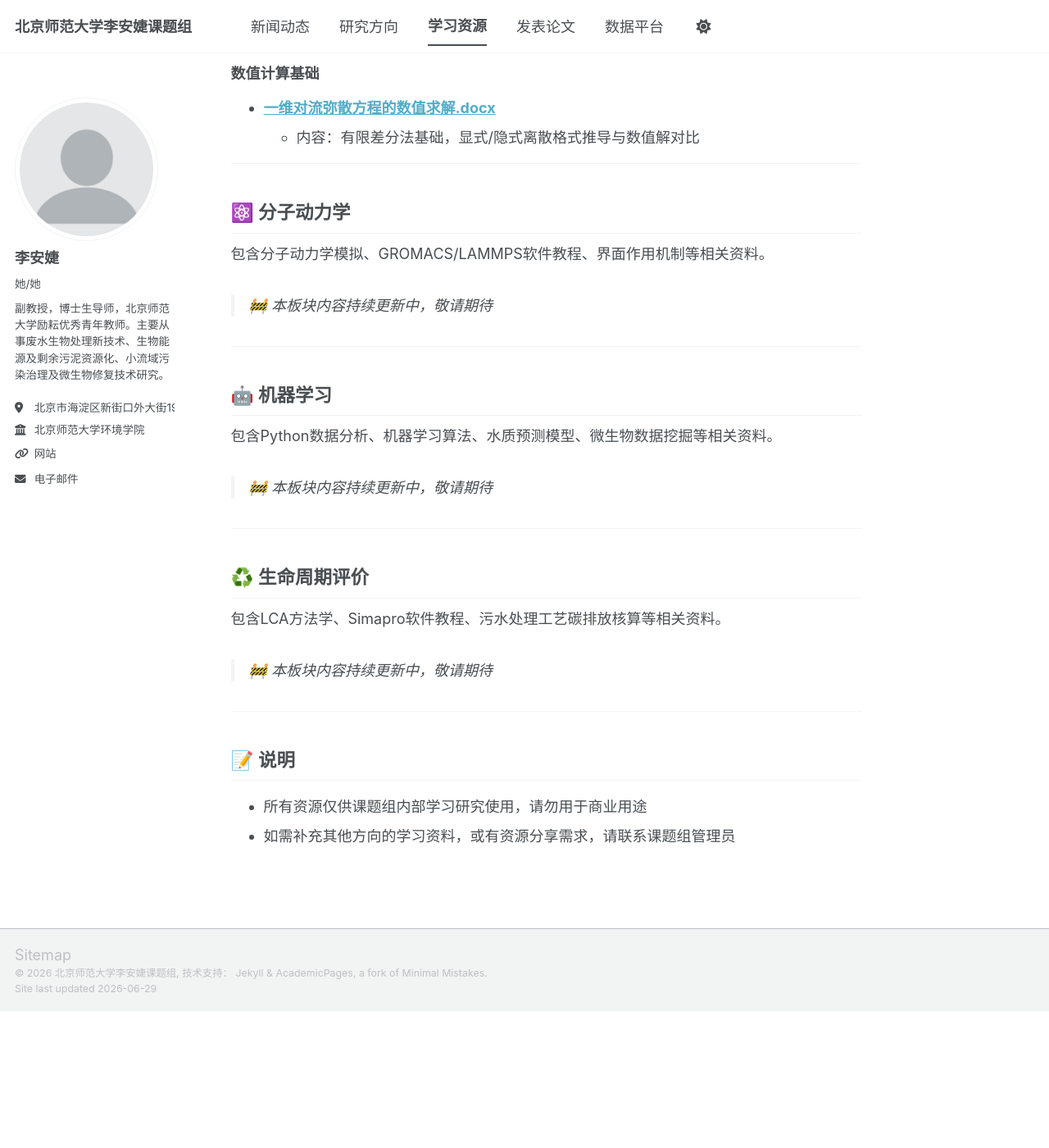
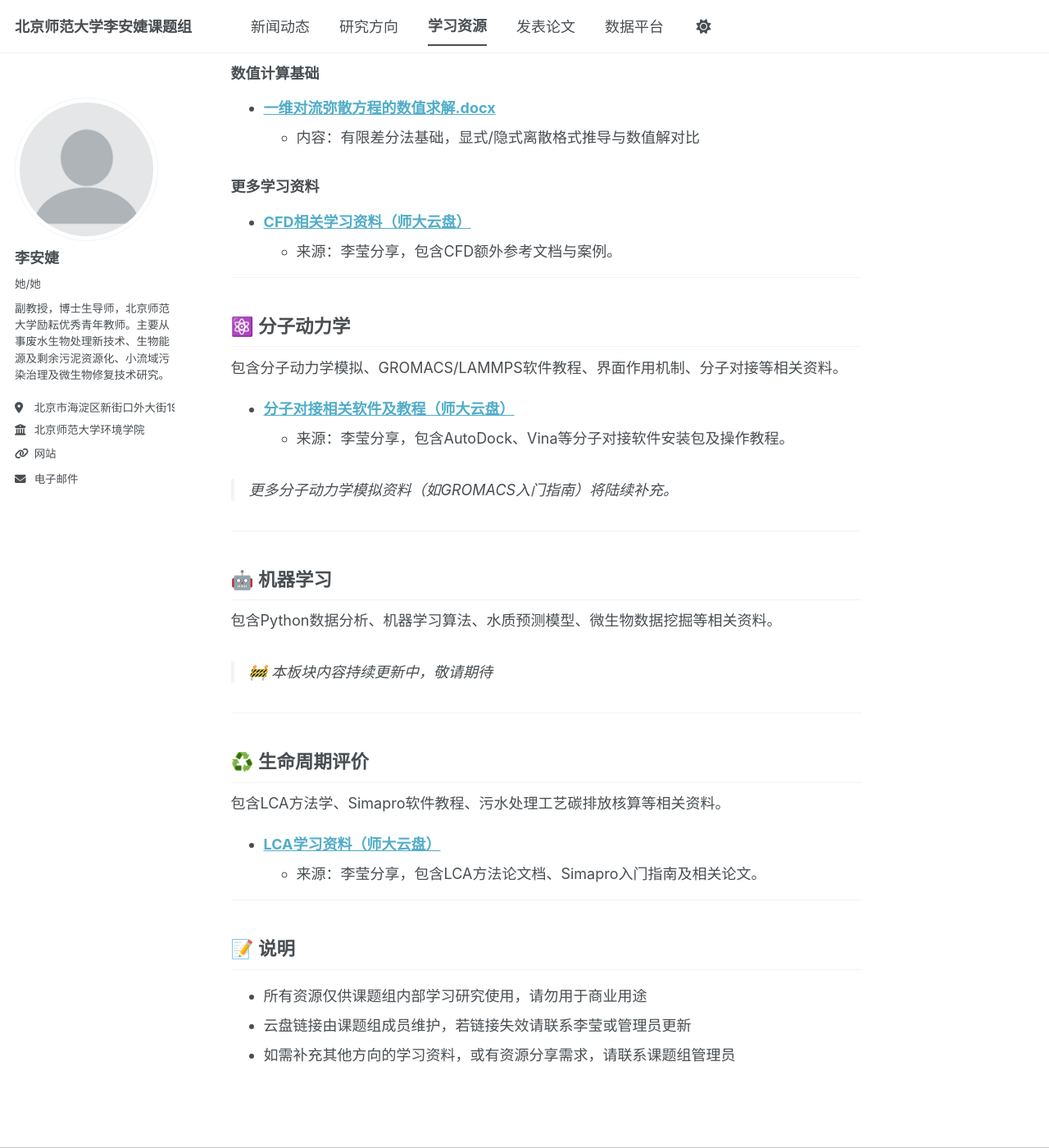
Before and after one commit to zhangwenqi111/zhangwenqi111.github.io, a Jekyll site: the page built from _pages/resources.md, in a window 1280 px wide and 1400 px high, scrolled down 1104 px. Shown: the whole window at 82% size. Built offline with Jekyll 4.4.1, drawn with Linux system fonts in a browser that asks for light colours; a script bundle is joined from its source files by our own code; library files that are not in the unit come from our copies; before the commit the page ends 2337 px from its top, so only the background shows below that.

Commit message:
Update resources.md

```diff
--- a/_pages/resources.md
+++ b/_pages/resources.md
@@ -39,12 +39,19 @@ classes: wide
 - **[一维对流弥散方程的数值求解.docx](/assets/files/数值计算方法原理介绍/一维对流弥散方程的数值求解.docx)**
   - 内容：有限差分法基础，显式/隐式离散格式推导与数值解对比
 
+### 更多学习资料
+- **[CFD相关学习资料（师大云盘）](https://pan.bnu.edu.cn/l/z19hYD)**
+  - 来源：李莹分享，包含CFD额外参考文档与案例。
+
 ---
 
 ## ⚛️ 分子动力学 {#molecular-dynamics}
-包含分子动力学模拟、GROMACS/LAMMPS软件教程、界面作用机制等相关资料。
+包含分子动力学模拟、GROMACS/LAMMPS软件教程、界面作用机制、分子对接等相关资料。
 
-> 🚧 本板块内容持续更新中，敬请期待
+- **[分子对接相关软件及教程（师大云盘）](https://pan.bnu.edu.cn/l/V1IfPP)**
+  - 来源：李莹分享，包含AutoDock、Vina等分子对接软件安装包及操作教程。
+
+> 更多分子动力学模拟资料（如GROMACS入门指南）将陆续补充。
 
 ---
 
@@ -58,36 +65,12 @@ classes: wide
 ## ♻️ 生命周期评价 {#lca}
 包含LCA方法学、Simapro软件教程、污水处理工艺碳排放核算等相关资料。
 
-> 🚧 本板块内容持续更新中，敬请期待
+- **[LCA学习资料（师大云盘）](https://pan.bnu.edu.cn/l/U195hm)**
+  - 来源：李莹分享，包含LCA方法论文档、Simapro入门指南及相关论文。
 
 ---
 
 ## 📝 说明
 - 所有资源仅供课题组内部学习研究使用，请勿用于商业用途
+- 云盘链接由课题组成员维护，若链接失效请联系李莹或管理员更新
 - 如需补充其他方向的学习资料，或有资源分享需求，请联系课题组管理员
-
-<!-- 解决锚点跳转被主题脚本拦截的补丁 -->
-<script>
-(function() {
-  if (window.location.hash) {
-    // 如果直接通过锚点进入页面，平滑滚动到对应位置
-    setTimeout(function() {
-      var target = document.querySelector(window.location.hash);
-      if (target) target.scrollIntoView({ behavior: 'smooth' });
-    }, 100);
-  }
-  // 拦截所有从下拉菜单发出的锚点链接，手动跳转
-  document.addEventListener('click', function(e) {
-    var link = e.target.closest('.dropdown-menu a');
-    if (link && link.hash) {
-      e.preventDefault();
-      var target = document.querySelector(link.hash);
-      if (target) {
-        target.scrollIntoView({ behavior: 'smooth' });
-        // 更新地址栏，但不触发页面跳转
-        history.pushState(null, null, link.hash);
-      }
-    }
-  });
-})();
-</script>
```
